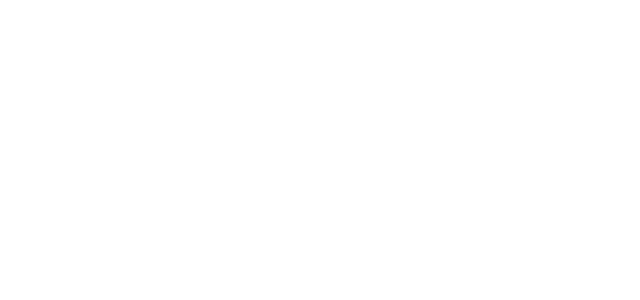
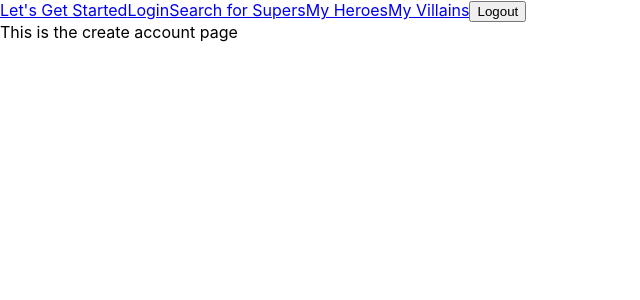
Before and after one commit to seth-allgire/superhero-search-react, a React (Create React App) app: page /createAcct in a window 1280 px wide. Shown: the top 300 px of the page, without its empty margins (0-640 px from the left). Built offline with nearby package versions, Linux system fonts and the light colour scheme.

Commit message:
adds routes and menu

```diff
--- a/src/App.js
+++ b/src/App.js
@@ -1,7 +1,44 @@
 import "./App.css";
+import React from "react";
+import {
+  BrowserRouter as Router,
+  Route,
+  Switch,
+  Redirect,
+} from "react-router-dom";
+import LoginPage from "./components/LoginPage";
+import CreateAccountPage from "./components/CreateAccountPage";
+import SearchPage from "./components/SearchPage";
+import MyHeroesPage from "./components/MyHeroesPage";
+import MyVillainsPage from "./components/MyVillainsPage";
+import Menu from "./components/Menu";
 
 function App() {
-  return <div className="App"></div>;
+  return (
+    <Router>
+      <Menu />
+      <Switch>
+        <Route path="/createAcct">
+          <CreateAccountPage />
+        </Route>
+        <Route path="/login">
+          <LoginPage />
+        </Route>
+        <Route path="/search">
+          <SearchPage />
+        </Route>
+        <Route path="/myHeroes">
+          <MyHeroesPage />
+        </Route>
+        <Route path="/myVillains">
+          <MyVillainsPage />
+        </Route>
+        <Route path="*">
+          <Redirect to="/launch"></Redirect>
+        </Route>
+      </Switch>
+    </Router>
+  );
 }
 
 export default App;
--- a/src/components/CreateAccountPage.js
+++ b/src/components/CreateAccountPage.js
@@ -0,0 +1,5 @@
+import React from "react";
+
+export default function CreateAccountPage() {
+  return <div>This is the create account page</div>;
+}
--- a/src/components/HeroDisplay.js
+++ b/src/components/HeroDisplay.js
@@ -0,0 +1 @@
+import React from "react";
--- a/src/components/LoginPage.js
+++ b/src/components/LoginPage.js
@@ -0,0 +1,5 @@
+import React from "react";
+
+export default function LoginPage() {
+  return <div>This is the login page</div>;
+}
--- a/src/components/Menu.js
+++ b/src/components/Menu.js
@@ -0,0 +1,25 @@
+import React, { useContext } from "react";
+import { NavLink } from "react-router-dom";
+import { HeroContext } from "../shared/HeroContext";
+
+export default function Menu() {
+  const { user, acctUser, logoutUser } = useContext(HeroContext);
+  return (
+    <nav>
+      <>
+        {/* {!acctUser && !user &&  */}
+        <NavLink to="/createAcct">Let's Get Started</NavLink>
+
+        {/* {acctUser && !user &&  */}
+        <NavLink to="/login">Login</NavLink>
+
+        {/* {acctUser && user && (
+        <> */}
+        <NavLink to="/search">Search for Supers</NavLink>
+        <NavLink to="/myHeroes">My Heroes</NavLink>
+        <NavLink to="/myVillains">My Villains</NavLink>
+        <button onClick={logoutUser}>Logout</button>
+      </>
+    </nav>
+  );
+}
--- a/src/components/MyHeroesPage.js
+++ b/src/components/MyHeroesPage.js
@@ -0,0 +1,5 @@
+import React from "react";
+
+export default function MyHeroesPage() {
+  return <div>This is the my heroes page</div>;
+}
--- a/src/components/MyVillainsPage.js
+++ b/src/components/MyVillainsPage.js
@@ -0,0 +1,5 @@
+import React from "react";
+
+export default function MyVillainsPage() {
+  return <div>This is the my villains page</div>;
+}
--- a/src/components/ProtectedRoutes.js
+++ b/src/components/ProtectedRoutes.js
@@ -0,0 +1,5 @@
+import React from "react";
+
+export default function ProtectedRoutes() {
+  return <div>This is the protected routes page</div>;
+}
--- a/src/components/SearchPage.js
+++ b/src/components/SearchPage.js
@@ -0,0 +1,5 @@
+import React from "react";
+
+export default function SearchPage() {
+  return <div>This is the search page</div>;
+}
--- a/src/hooks/useFetch.js
+++ b/src/hooks/useFetch.js
@@ -0,0 +1,5 @@
+import React from "react";
+
+export default function useFetch() {
+  return <div></div>;
+}
```
Also changed, not shown: src/components/LandingPage.js (deleted).
